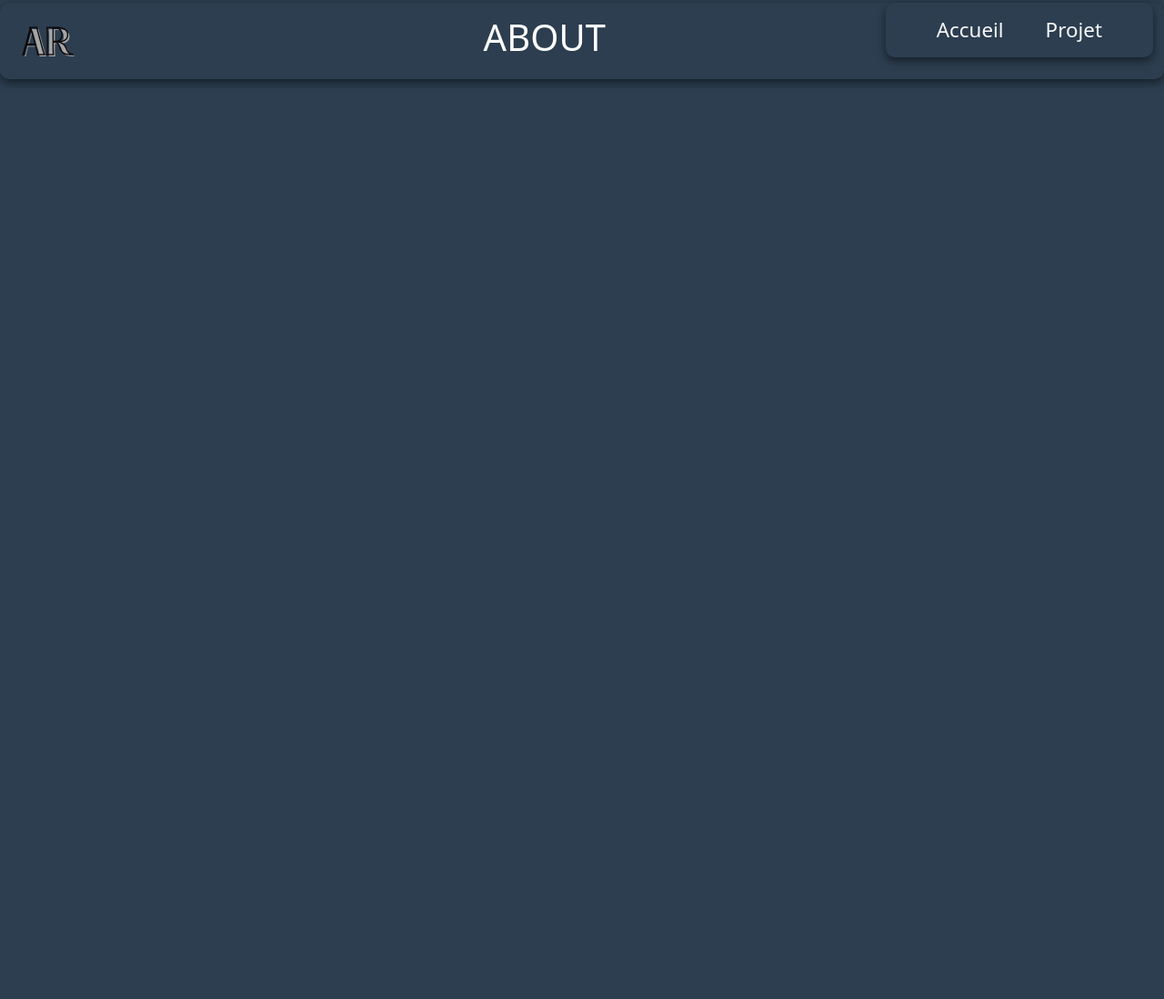
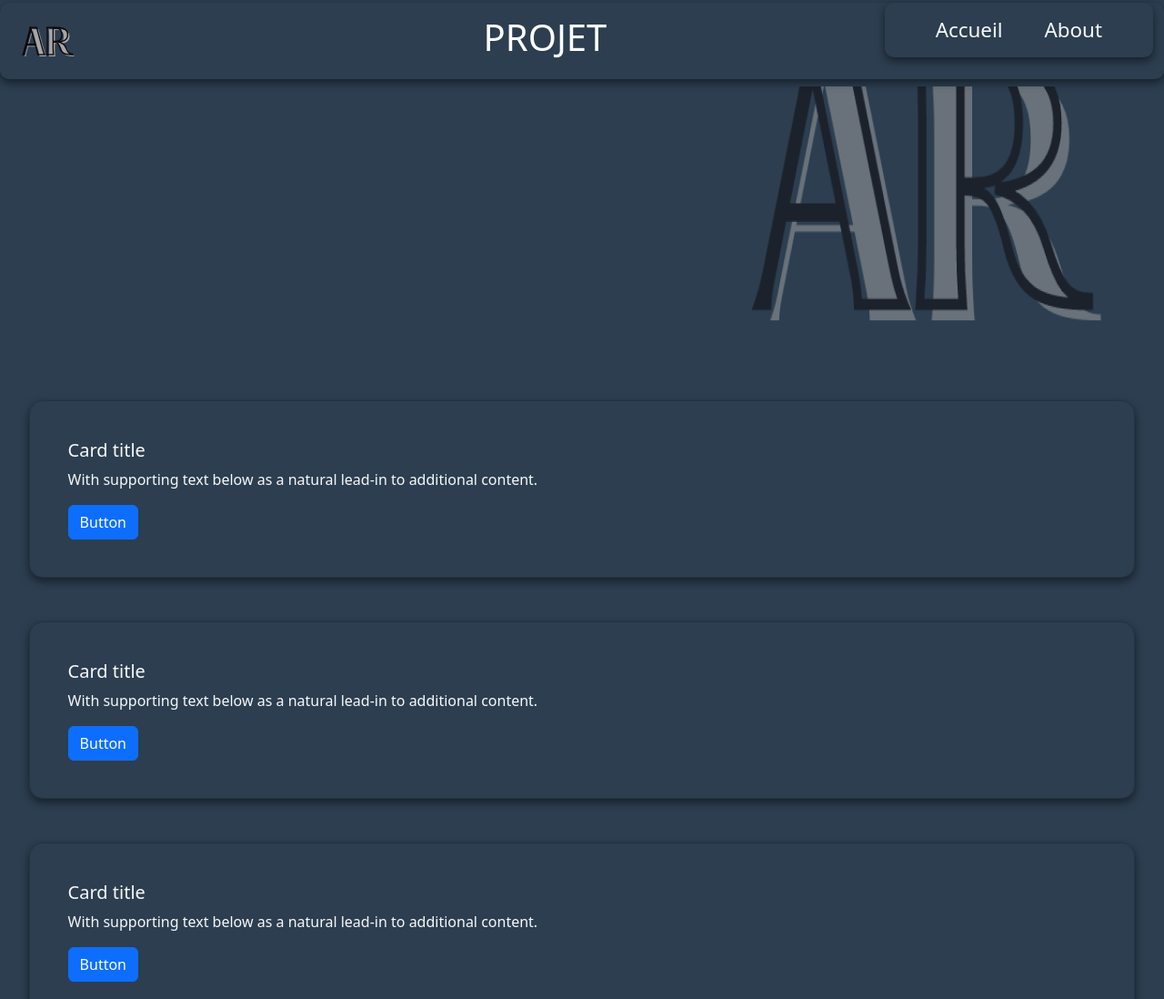
Before and after one commit to anto95240/Portfolio-v1, a plain HTML site: page Projet.html in a window 1280 px wide. Shown: the top 1098 px of the page at 91% size. Before the commit the page ends 800 px from the top, so only its background shows below. Drawn offline with nearby package versions, Linux system fonts and the light colour scheme.

Commit message:
Accueil + About

```diff
--- a/Projet.html
+++ b/Projet.html
@@ -19,11 +19,11 @@
     <link rel="shortcut icon" href="./asset/images/mini_logo.png" />
   </head>
   <body>
-    <header class="fixed-top">
+    <header class="fixed-top z-10">
       <nav class="navbar navbar-expand-lg">
         <div class="container-fluid">
           <img src="/asset/images/mini_logo.png" class="img-fluid" alt="logo">
-          <h1 class="navh1 mx-aut o">ABOUT</h1>
+          <h1 class="navh1 mx-auto">PROJET</h1>
           <button class="navbar-toggler" type="button" data-bs-toggle="collapse" data-bs-target="#navbarSupportedContent" aria-controls="navbarSupportedContent" aria-expanded="false" aria-label="Toggle navigation">
             <span class="navbar-toggler-icon"></span>
           </button>
@@ -33,7 +33,7 @@
                 <a class="nav-link text-light" href="/index.html">Accueil</a>
               </li>
               <li class="nav-item">
-                <a class="nav-link text-light" href="#">Projet</a>
+                <a class="nav-link text-light" href="/About.html">About</a>
               </li>
             </ul>
           </div>
@@ -41,6 +41,41 @@
       </nav>
     </header>
     <main>
+      <div class="logo">
+        <img src="/asset/images/logo.png" class="img-fluid float-end imgLogo" alt="logo">
+      </div>
+        <div class="card mb-5 text-light">
+          <div class="card-body">
+            <h5 class="card-title">Card title</h5>
+            <p class="card-text">With supporting text below as a natural lead-in to additional content.</p>
+            <a href="#" class="btn btn-primary">Button</a>
+          </div>
+        </div>
+
+        <div class="card mb-5 text-light">
+          <div class="card-body">
+            <h5 class="card-title">Card title</h5>
+            <p class="card-text">With supporting text below as a natural lead-in to additional content.</p>
+            <a href="#" class="btn btn-primary">Button</a>
+          </div>
+        </div>
+      </div>
+
+      <div class="card mb-5 text-light">
+        <div class="card-body">
+          <h5 class="card-title">Card title</h5>
+          <p class="card-text">With supporting text below as a natural lead-in to additional content.</p>
+          <a href="#" class="btn btn-primary">Button</a>
+        </div>
+      </div>
+
+      <div class="card mb-5 text-light">
+        <div class="card-body">
+          <h5 class="card-title">Card title</h5>
+          <p class="card-text">With supporting text below as a natural lead-in to additional content.</p>
+          <a href="#" class="btn btn-primary">Button</a>
+        </div>
+      </div>
     </main>
     <footer>
     </footer>
--- a/asset/css/About.css
+++ b/asset/css/About.css
@@ -38,18 +38,18 @@
 
 .photo{
   margin-left: 5%;
-  width: 80%;
+  width: auto;
 }
 
 .container{
   display: flex;
   flex-direction: column;
-  gap: 75px;
+  gap: 50px;
   font-family: "Inter", sans-serif;
   padding-top: 50px;
   padding-bottom: 50px;
   justify-content: center;
-  font-size: calc(1rem + 0.1vw) !important;
+  font-size: calc(1rem + 0.4vw) !important;
   line-height: calc(1rem + 0.7vw) !important;
 }
 
@@ -59,12 +59,14 @@
 }
 
 .btn{
-  margin-top: 2%;
+  margin-top: 8%;
   background-color: #558ecb !important;
-  padding: 10px !important;
+  padding: 15px !important;
   border-radius: 50px !important;
   width: 30%;
+  align-items: center;
   text-transform: uppercase;
+  font-size: calc(1rem + 0.2vw) !important;
   font-family: "Montserrat", "sans-serif" !important;
 }
 
@@ -87,6 +89,6 @@
     /* MAIN */
 
     .container{
-      max-width: 550px !important;
+      max-width: 570px !important;
     }
 }
--- a/asset/css/Arkanoid.css
+++ b/asset/css/Arkanoid.css
@@ -18,19 +18,35 @@
 }
 
 .navbar-nav{
-  margin-left: auto;
-  float: right;
-  box-shadow: 0px 4px 10px rgba(0, 0, 0, 0.5);
-  border-radius: 10px;
-  gap: 30px;
+  text-align: center;
+  gap: 15px;
   font-size: calc(1rem + 0.5vw);
   padding: 5px;
 }
 
-/* Nav */
+.nav-item:hover{
+  text-transform: uppercase;
+  text-decoration: 2px underline rgb(81, 112, 173);
+}
+
+/* MAIN */
+
+.logo{
+  width: 81%;
+  float: right;
+}
 
 @media screen and (min-width: 992px) {
-  .img-fluid{
+  /* NAV */
+  .container-fluid .img-fluid{
     margin-right: 35%;
   }
+
+  .navbar-nav{
+    margin-left: auto;
+    float: right;
+    box-shadow: 0px 4px 10px rgba(0, 0, 0, 0.5);
+    border-radius: 10px;
+    gap: 30px;
+  }
 }
--- a/asset/css/CPU-GPU.css
+++ b/asset/css/CPU-GPU.css
@@ -18,19 +18,35 @@
 }
 
 .navbar-nav{
-  margin-left: auto;
-  float: right;
-  box-shadow: 0px 4px 10px rgba(0, 0, 0, 0.5);
-  border-radius: 10px;
-  gap: 30px;
+  text-align: center;
+  gap: 15px;
   font-size: calc(1rem + 0.5vw);
   padding: 5px;
 }
 
-/* Nav */
+.nav-item:hover{
+  text-transform: uppercase;
+  text-decoration: 2px underline rgb(81, 112, 173);
+}
+
+/* MAIN */
+
+.logo{
+  width: 81%;
+  float: right;
+}
 
 @media screen and (min-width: 992px) {
-  .img-fluid{
+  /* NAV */
+  .container-fluid .img-fluid{
     margin-right: 35%;
   }
+
+  .navbar-nav{
+    margin-left: auto;
+    float: right;
+    box-shadow: 0px 4px 10px rgba(0, 0, 0, 0.5);
+    border-radius: 10px;
+    gap: 30px;
+  }
 }
--- a/asset/css/Hangman-web.css
+++ b/asset/css/Hangman-web.css
@@ -18,19 +18,35 @@
 }
 
 .navbar-nav{
-  margin-left: auto;
-  float: right;
-  box-shadow: 0px 4px 10px rgba(0, 0, 0, 0.5);
-  border-radius: 10px;
-  gap: 30px;
+  text-align: center;
+  gap: 15px;
   font-size: calc(1rem + 0.5vw);
   padding: 5px;
 }
 
-/* Nav */
+.nav-item:hover{
+  text-transform: uppercase;
+  text-decoration: 2px underline rgb(81, 112, 173);
+}
+
+/* MAIN */
+
+.logo{
+  width: 81%;
+  float: right;
+}
 
 @media screen and (min-width: 992px) {
-  .img-fluid{
+  /* NAV */
+  .container-fluid .img-fluid{
     margin-right: 35%;
   }
+
+  .navbar-nav{
+    margin-left: auto;
+    float: right;
+    box-shadow: 0px 4px 10px rgba(0, 0, 0, 0.5);
+    border-radius: 10px;
+    gap: 30px;
+  }
 }
--- a/asset/css/Hangman.css
+++ b/asset/css/Hangman.css
@@ -18,19 +18,35 @@
 }
 
 .navbar-nav{
-  margin-left: auto;
-  float: right;
-  box-shadow: 0px 4px 10px rgba(0, 0, 0, 0.5);
-  border-radius: 10px;
-  gap: 30px;
+  text-align: center;
+  gap: 15px;
   font-size: calc(1rem + 0.5vw);
   padding: 5px;
 }
 
-/* Nav */
+.nav-item:hover{
+  text-transform: uppercase;
+  text-decoration: 2px underline rgb(81, 112, 173);
+}
+
+/* MAIN */
+
+.logo{
+  width: 81%;
+  float: right;
+}
 
 @media screen and (min-width: 992px) {
-  .img-fluid{
+  /* NAV */
+  .container-fluid .img-fluid{
     margin-right: 35%;
   }
+
+  .navbar-nav{
+    margin-left: auto;
+    float: right;
+    box-shadow: 0px 4px 10px rgba(0, 0, 0, 0.5);
+    border-radius: 10px;
+    gap: 30px;
+  }
 }
--- a/asset/css/Projet.css
+++ b/asset/css/Projet.css
@@ -18,19 +18,48 @@
 }
 
 .navbar-nav{
-  margin-left: auto;
-  float: right;
-  box-shadow: 0px 4px 10px rgba(0, 0, 0, 0.5);
-  border-radius: 10px;
-  gap: 30px;
+  text-align: center;
+  gap: 15px;
   font-size: calc(1rem + 0.5vw);
   padding: 5px;
 }
 
-/* Nav */
+.nav-item:hover{
+  text-transform: uppercase;
+  text-decoration: 2px underline rgb(81, 112, 173);
+}
+
+/* MAIN */
+
+.logo{
+  width: 81%;
+  float: right;
+  margin-left: 100%;
+  margin-bottom: 50px;
+}
+
+.card{
+  align-content: center;
+  width: 95% !important;
+  margin-left: auto;
+  margin-right: auto;
+  box-shadow: 0px 4px 10px rgba(0, 0, 0, 0.5);
+  border-radius: 15px !important;
+  --bs-card-bg:none !important;
+  padding: 2%;
+}
 
 @media screen and (min-width: 992px) {
-  .img-fluid{
+  /* NAV */
+  .container-fluid .img-fluid{
     margin-right: 35%;
   }
+
+  .navbar-nav{
+    margin-left: auto;
+    float: right;
+    box-shadow: 0px 4px 10px rgba(0, 0, 0, 0.5);
+    border-radius: 10px;
+    gap: 30px;
+  }
 }
--- a/asset/css/Tamagotchi.css
+++ b/asset/css/Tamagotchi.css
@@ -18,19 +18,35 @@
 }
 
 .navbar-nav{
-  margin-left: auto;
-  float: right;
-  box-shadow: 0px 4px 10px rgba(0, 0, 0, 0.5);
-  border-radius: 10px;
-  gap: 30px;
+  text-align: center;
+  gap: 15px;
   font-size: calc(1rem + 0.5vw);
   padding: 5px;
 }
 
-/* Nav */
+.nav-item:hover{
+  text-transform: uppercase;
+  text-decoration: 2px underline rgb(81, 112, 173);
+}
+
+/* MAIN */
+
+.logo{
+  width: 81%;
+  float: right;
+}
 
 @media screen and (min-width: 992px) {
-  .img-fluid{
+  /* NAV */
+  .container-fluid .img-fluid{
     margin-right: 35%;
   }
+
+  .navbar-nav{
+    margin-left: auto;
+    float: right;
+    box-shadow: 0px 4px 10px rgba(0, 0, 0, 0.5);
+    border-radius: 10px;
+    gap: 30px;
+  }
 }
```
Also changed, not shown: About.html (+6 -4 lines), Arkanoid.html (+6 -3 lines), CPU-GPU.html (+6 -3 lines), Hangman-web.html (+6 -3 lines), Hangman.html (+6 -3 lines), Tamagotchi.html (+6 -3 lines), asset/images/photo.png.
